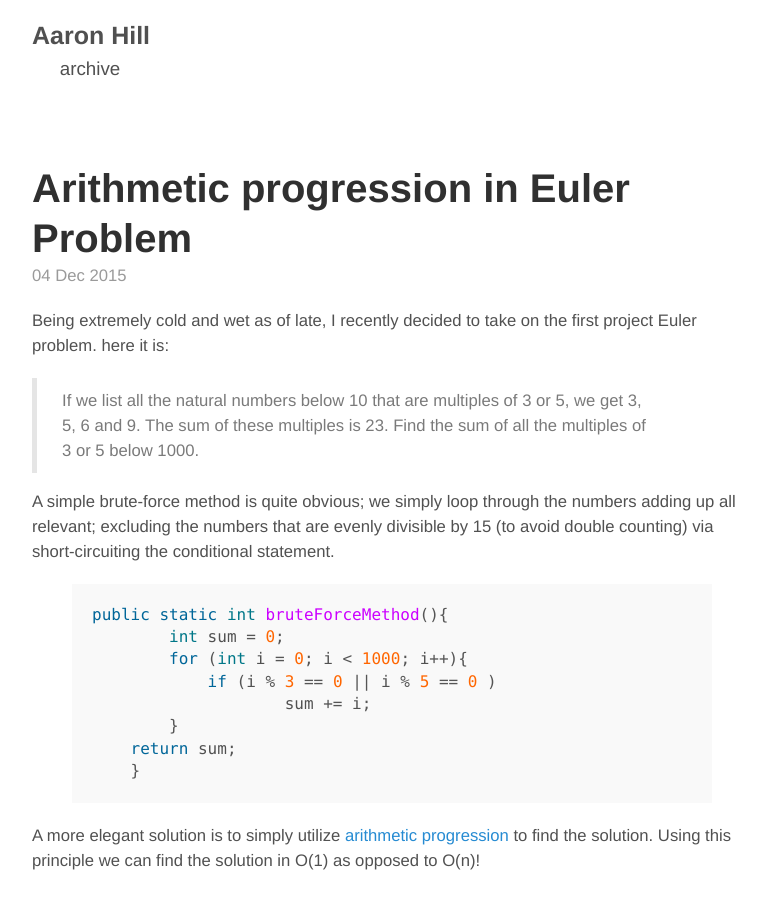
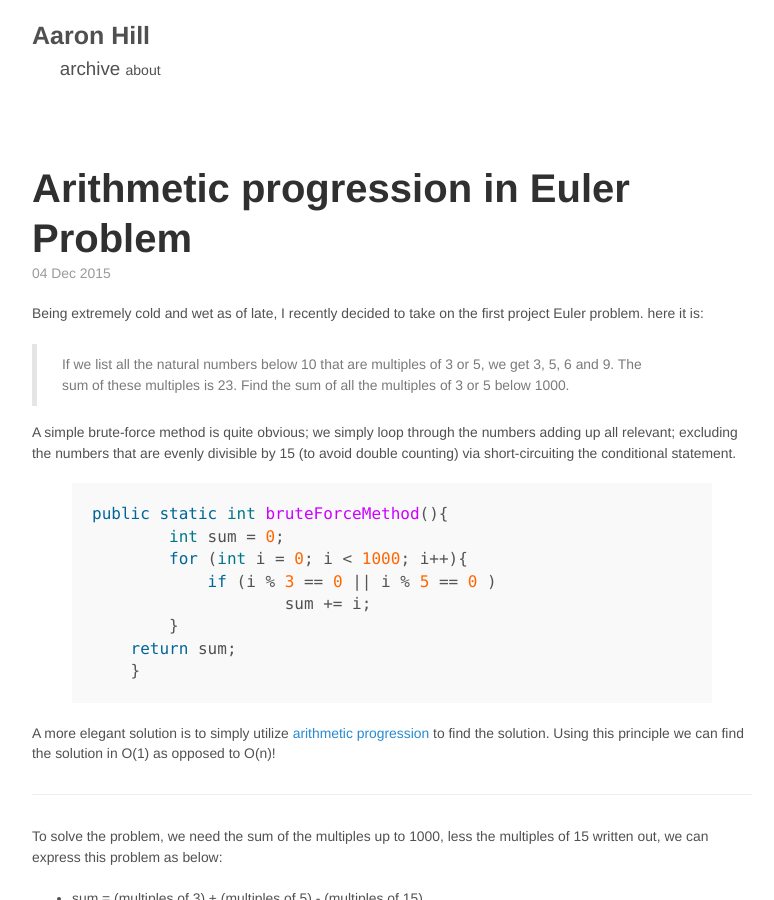
Before and after one commit to aahill/aahill.github.io, a Jekyll site: the page built from index.html, in a window 1280 px wide and 900 px high. Shown: the whole window, without its empty margins (248-1022 px from the left). Built offline with Jekyll 4.4.1, drawn with Linux system fonts in a browser that asks for light colours; the list of posts is cut into pages by our own code.

Commit message:
addition of about button to header

```diff
--- a/_layouts/default.html
+++ b/_layouts/default.html
@@ -11,7 +11,7 @@
           <a href="{{ site.baseurl }}" title="Home">{{ site.title }}</a>
           <small>{{ site.tagline }}</small>
           <br>
-          &nbsp&nbsp&nbsp&nbsp<small><a href="/Archive">archive</a>
+          &nbsp&nbsp&nbsp&nbsp<small><a href="/Archive">archive</a>&nbsp<small><a href="/About">about</a>
         </h3>
       </header>
 
```
